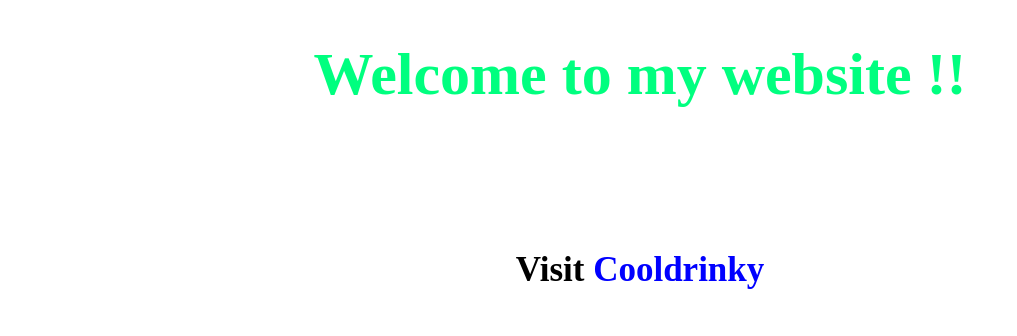
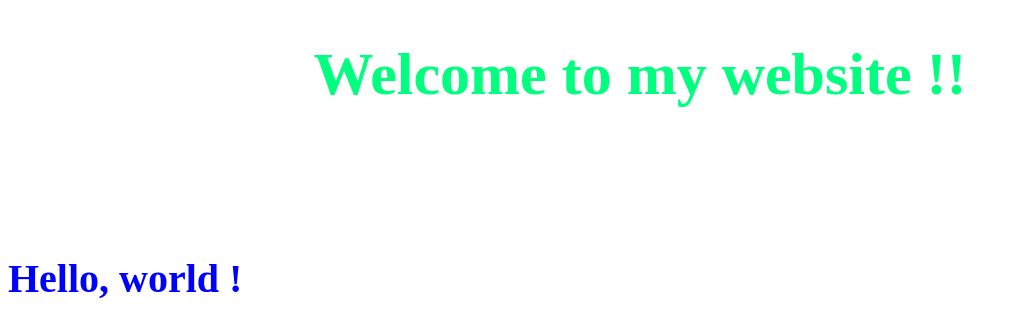
Before and after one commit to Cooldrinky/Cooldrinky.github.io, a plain HTML site: page index.html in a window 1280 px wide. Shown: the whole page, without its empty margins (0-1017 px from the left). Drawn offline with Linux system fonts and the light colour scheme.

Commit message:
Added more style to <h2> and removed <a>

```diff
--- a/index.html
+++ b/index.html
@@ -18,7 +18,13 @@
 
             h2
             {
-                font-size:35px;
+                color:blue;
+                font-size:40px;
+            }
+
+            h2:hover
+            {
+                color:red;
             }
 
             a
@@ -39,7 +45,6 @@
 
     <body>
         <h1>Welcome to my website !!</h1><br><br><br><br>
-
-        <center><h2>Visit <a href="https://github.com/Cooldrinky">Cooldrinky</a></h2></center>
+        <h2>Hello, world !</h2>
     </body>
 </html>
```
